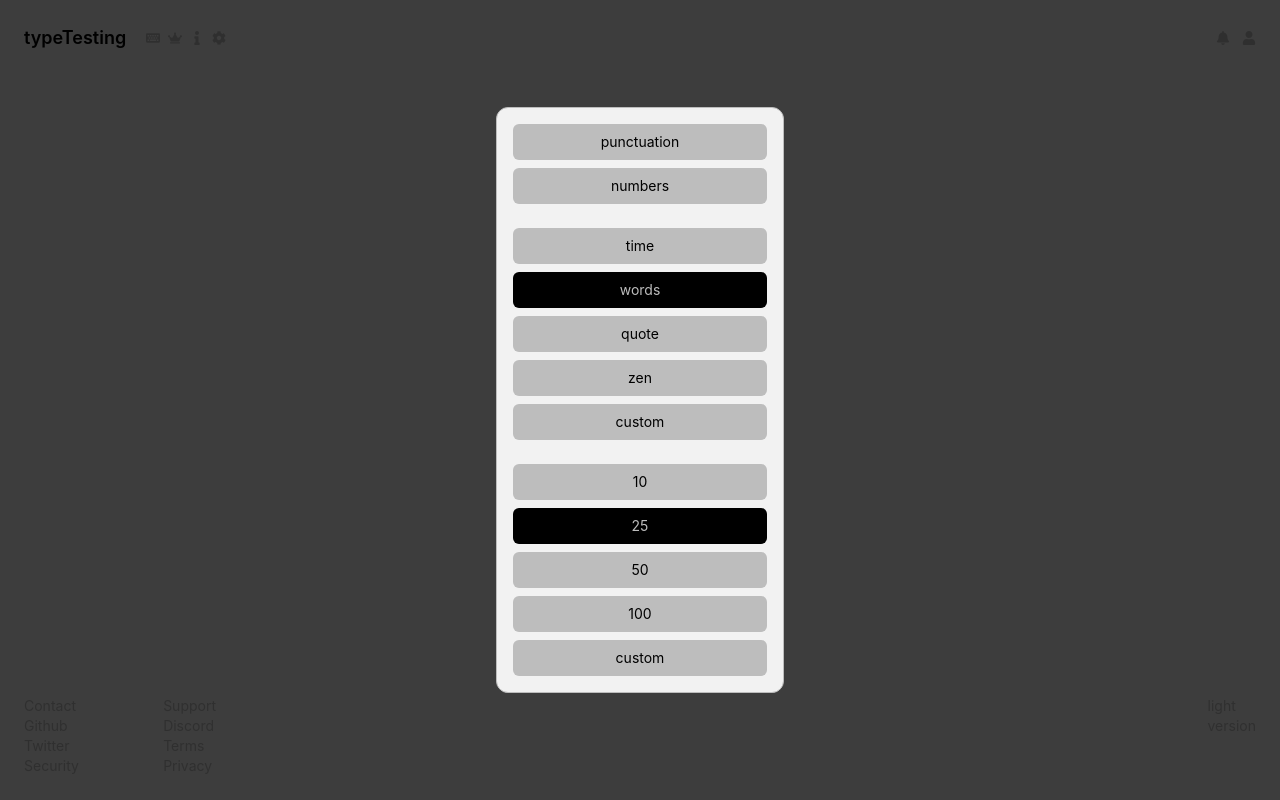
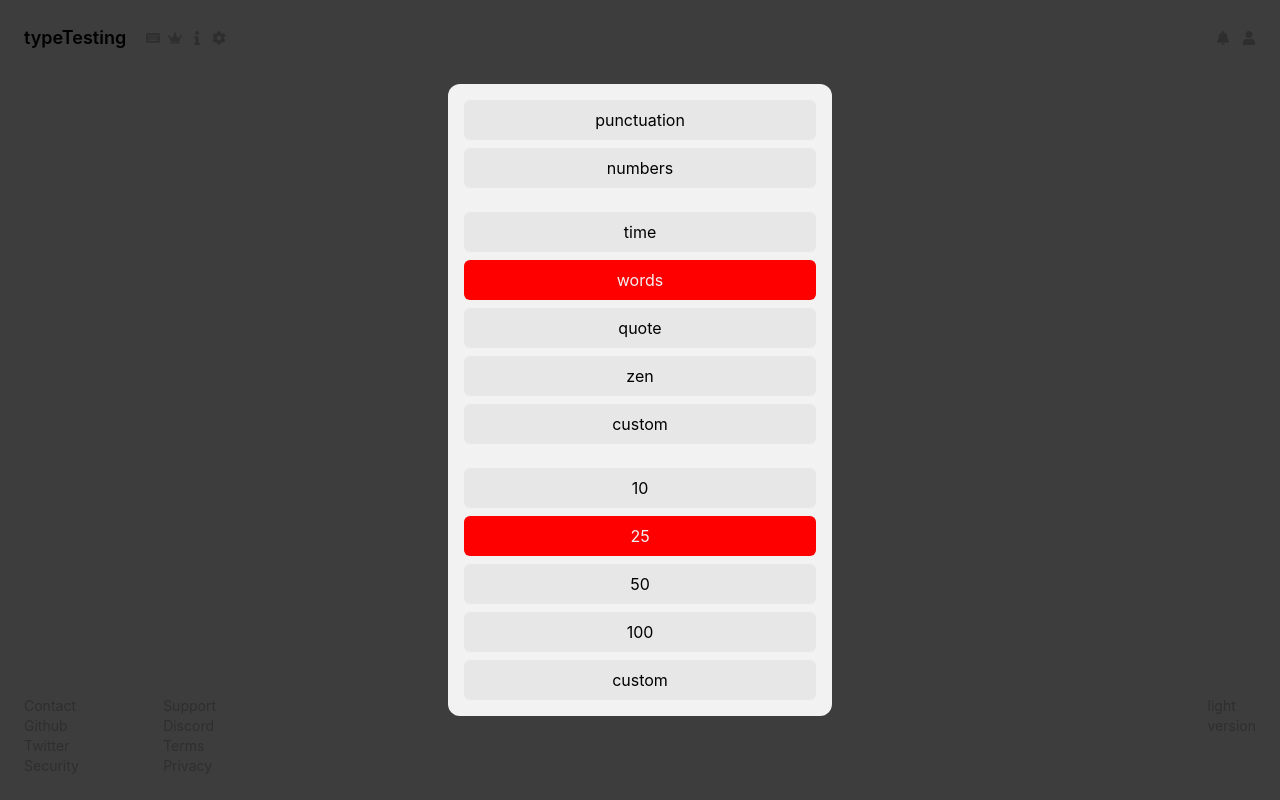
Before and after one commit to hamza2001-max/test-typing-mern, a React (Create React App) app in the folder client/: page / in a window 1280 px wide. Both pictures are taken after a click on the button "Test Setting". Shown: the top 800 px of the page. Built offline with nearby package versions, Linux system fonts and the light colour scheme.

Commit message:
fixed the styling of TestSettingsSm.tsx and refactored the app.tsx and home.tsx

```diff
--- a/client/src/App.tsx
+++ b/client/src/App.tsx
@@ -1,42 +1,11 @@
-import { useDispatch, useSelector } from "react-redux";
-import {
-  promptVisibilitySlice,
-  testSettingsVSlice,
-  themeVisibilitySlice,
-} from "./redux/visibilitySlice";
+import { useSelector } from "react-redux";
 import { Home } from "./Pages/Home";
 import { RootState } from "./redux/store";
 
 function App() {
-  const themeVDispatch = useDispatch();
-  const testSettingsVDispatch = useDispatch();
-  const customPromptVDispatch = useDispatch();
-
-  const { inVisibleTheme } = themeVisibilitySlice.actions;
-  const { inVisibleTS } = testSettingsVSlice.actions;
-  const { inVisibleCustom } = promptVisibilitySlice.actions;
-
   const theme = useSelector((state: RootState) => state.theme.theme);
-  const testSettingsVSelector = useSelector(
-    (state: RootState) => state.isTestSettingsVisible.isTestSettingsVisible
-  );
-  const customPromptVSelector = useSelector(
-    (state: RootState) => state.isPromptVisible.isPromptVisible
-  );
-  const themeVSelector = useSelector((state: RootState) => state.isThemeVisible.isThemeVisible);
-
   return (
-    <div
-      className={`${theme} App relative bg-custom-fill`}
-      onClick={() => {
-        themeVSelector && themeVDispatch(inVisibleTheme());
-        testSettingsVSelector && testSettingsVDispatch(inVisibleTS());
-        customPromptVSelector && customPromptVDispatch(inVisibleCustom());
-      }}
-    >
-      {(themeVSelector || testSettingsVSelector) && (
-        <div className="z-20 absolute w-full h-full bg-custom-fadedBlack"></div>
-      )}
+    <div className={`${theme} App relative bg-custom-fill`}>
       <Home />
     </div>
   );
--- a/client/src/Pages/Home.tsx
+++ b/client/src/Pages/Home.tsx
@@ -3,24 +3,55 @@
 import { TestSettings } from "../components/TestSettings";
 import { TestGrounds } from "../components/TestGrounds";
 import { WordsLimiterPrompt } from "../components/WordsLimiterPrompt";
-// import { customPromptVSInterface } from "../types";
-import { useSelector } from "react-redux";
+import { useDispatch, useSelector } from "react-redux";
 import { RootState } from "../redux/store";
+import {
+  promptVisibilitySlice,
+  testSettingsVSlice,
+  themeVisibilitySlice,
+} from "../redux/visibilitySlice";
 
 export const Home = () => {
+  const themeVDispatch = useDispatch();
+  const testSettingsVDispatch = useDispatch();
+  const customPromptVDispatch = useDispatch();
+
+  const { inVisibleTheme } = themeVisibilitySlice.actions;
+  const { inVisibleTS } = testSettingsVSlice.actions;
+  const { inVisibleCustom } = promptVisibilitySlice.actions;
+
+  const testSettingsVSelector = useSelector(
+    (state: RootState) => state.isTestSettingsVisible.isTestSettingsVisible
+  );
   const customPromptVSelector = useSelector(
+    (state: RootState) => state.isPromptVisible.isPromptVisible
+  );
+  const themeVSelector = useSelector(
+    (state: RootState) => state.isThemeVisible.isThemeVisible
+  );
+  const isPromptVisibleSelector = useSelector(
     (state: RootState) => state.isPromptVisible.isPromptVisible
   );
 
   return (
-    <main className="h-screen flex flex-col justify-between">
+    <main
+      className="h-screen flex flex-col justify-between"
+      onClick={() => {
+        themeVSelector && themeVDispatch(inVisibleTheme());
+        testSettingsVSelector && testSettingsVDispatch(inVisibleTS());
+        customPromptVSelector && customPromptVDispatch(inVisibleCustom());
+      }}
+    >
+      {(themeVSelector || testSettingsVSelector || isPromptVisibleSelector) && (
+        <div className="z-20 absolute w-full h-full bg-custom-fadedBlack"></div>
+      )}
       <div className="space-y-11">
         <Navigation />
         <TestSettings />
         <TestGrounds />
       </div>
       <Footer />
-      {customPromptVSelector === true && <WordsLimiterPrompt />}
+      {isPromptVisibleSelector === true && <WordsLimiterPrompt />}
     </main>
   );
 };
--- a/client/src/components/TestSettings.tsx
+++ b/client/src/components/TestSettings.tsx
@@ -15,7 +15,7 @@
   return (
     <section className="flex justify-center items-center flex-col">
       <button
-        className="flex items-center text-custom-primary cursor-pointer hover:text-custom-secondary transition ease-in-out delay-75"
+        className="px-8 py-3 rounded-lg flex items-center text-custom-primary bg-custom-fadedFill cursor-pointer hover:text-custom-secondary transition ease-in-out delay-75"
         onClick={() => {
           testSettingsVSelector === false && testSettingsVDispatch(visibleTS());
         }}
--- a/client/src/components/TestSettingsSm.tsx
+++ b/client/src/components/TestSettingsSm.tsx
@@ -33,8 +33,8 @@
 
   return (
     <section
-      className="w-72 p-4 rounded-xl flex flex-col text-sm bg-custom-fill z-30
-  text-custom-primary border border-custom-primary absolute top-1/2 left-1/2 transform -translate-x-1/2 -translate-y-1/2"
+      className="w-96 p-4 rounded-xl flex flex-col bg-custom-fill z-30
+  text-custom-primary absolute top-1/2 left-1/2 transform -translate-x-1/2 -translate-y-1/2"
       onClick={(e) => e.stopPropagation()}
     >
       <div className="space-y-6">
@@ -44,8 +44,8 @@
               key={btn.label}
               className={`${
                 btn.label === testModifierSelector
-                  ? "text-custom-primary bg-custom-secondary"
-                  : "text-custom-secondary bg-custom-primary"
+                  ? "text-custom-fill bg-custom-tertiary"
+                  : "text-custom-secondary bg-custom-fadedFill"
               } py-2 rounded-md`}
               onClick={() => {
                 btn.label === testModifierSelector
@@ -63,8 +63,8 @@
               key={btn.label}
               className={`${
                 btn.label === testModeSelector
-                  ? "text-custom-primary bg-custom-secondary"
-                  : "text-custom-secondary bg-custom-primary"
+                  ? "text-custom-fill bg-custom-tertiary"
+                  : "text-custom-secondary bg-custom-fadedFill"
               } py-2 rounded-md`}
               onClick={() => {
                 testModeDispatch(btn.action());
@@ -82,8 +82,8 @@
                 key={index}
                 className={`${
                   option.limit === testLimiterSelector
-                    ? "text-custom-primary bg-custom-secondary"
-                    : "text-custom-secondary bg-custom-primary"
+                    ? "text-custom-fill bg-custom-tertiary"
+                    : "text-custom-secondary bg-custom-fadedFill"
                 } py-2 rounded-md`}
                 onClick={() => testLimiterDispatch(option.action)}
               >
@@ -96,8 +96,8 @@
                 key={index}
                 className={`${
                   option.limit === testLimiterSelector
-                    ? "text-custom-primary bg-custom-secondary"
-                    : "text-custom-secondary bg-custom-primary"
+                    ? "text-custom-fill bg-custom-tertiary"
+                    : "text-custom-secondary bg-custom-fadedFill"
                 } py-2 rounded-md`}
                 onClick={() => {
                   option.limit !== "custom" &&
@@ -117,8 +117,8 @@
                 key={index}
                 className={`${
                   option.limit === testLimiterSelector
-                    ? "text-custom-primary bg-custom-secondary"
-                    : "text-custom-secondary bg-custom-primary"
+                    ? "text-custom-fill bg-custom-tertiary"
+                    : "text-custom-secondary bg-custom-fadedFill"
                 } py-2 rounded-md`}
                 onClick={() => testLimiterDispatch(option.action)}
               >
@@ -131,8 +131,8 @@
                 key={index}
                 className={`${
                   option.limit === testLimiterSelector
-                    ? "text-custom-primary bg-custom-secondary"
-                    : "text-custom-secondary bg-custom-primary"
+                    ? "text-custom-fill bg-custom-tertiary"
+                    : "text-custom-secondary bg-custom-fadedFill"
                 } py-2 rounded-md`}
                 onClick={() => testLimiterDispatch(option.action)}
               >
--- a/client/src/index.css
+++ b/client/src/index.css
@@ -5,10 +5,11 @@
 
 @layer base {
   .light {
-    --color-primary: #bdbdbd;
+    --color-primary: #b7b7b7;
     --color-secondary: #000;
     --color-tertiary: #ff0000;
     --color-fill: #f2f2f2;
+    --color-faded-fill: #e7e7e7;
   }
 
   .dark {
@@ -16,6 +17,7 @@
     --color-secondary: #fff;
     --color-tertiary: #ff0000;
     --color-fill: #000;
+    --color-faded-fill: #191919;
   }
 
   .afterDark {
@@ -23,6 +25,7 @@
     --color-secondary: #fca6d1;
     --color-tertiary: #e1e7ec;
     --color-fill: #1b1d36;
+    --color-faded-fill: #17182c;
   }
 
   .retrocast {
@@ -30,6 +33,7 @@
     --color-secondary: #f3e03b;
     --color-tertiary: #ffffff;
     --color-fill: #07737a;
+    --color-faded-fill: #26858b;
   }
 
   .laser {
@@ -37,13 +41,15 @@
     --color-secondary: #009eaf;
     --color-tertiary: #dbe7e8;
     --color-fill: #221b44;
+    --color-faded-fill: #1e173b;
   }
 
   .matrix {
-    --color-primary: #003b00;
+    --color-primary: #006500;
     --color-secondary: #15ff00;
     --color-tertiary: #d1ffcd;
     --color-fill: #000000;
+    --color-faded-fill: #032000;
   }
 
   .trance {
@@ -51,6 +57,7 @@
     --color-secondary: #e51376;
     --color-tertiary: #02d3b0;
     --color-fill: #00021b;
+    --color-faded-fill: #18214c;
   }
 
   .desertOasis {
@@ -58,6 +65,7 @@
     --color-secondary: #000000;
     --color-tertiary: #76bb40;
     --color-fill: #fff2d5;
+    --color-faded-fill: #eddebc;
   }
 
   .ourTheme {
@@ -65,6 +73,7 @@
     --color-secondary: #fcd116;
     --color-tertiary: #ffffff;
     --color-fill: #ce1226;
+    --color-faded-fill: #9f1020;
   }
 
   .tronOrange {
@@ -72,6 +81,7 @@
     --color-secondary: #fcd116;
     --color-tertiary: #ff0000;
     --color-fill: #0d1c1c;
+    --color-faded-fill: #9c9191;
   }
 
   .soaringSkies {
@@ -79,6 +89,7 @@
     --color-secondary: #000000;
     --color-tertiary: #55c6f0;
     --color-fill: #fff9f2;
+    --color-faded-fill: #e5ddd4;
   }
 
   .ishtar {
@@ -86,6 +97,7 @@
     --color-secondary: #fae1c3;
     --color-tertiary: #91170c;
     --color-fill: #202020;
+    --color-faded-fill: #272727;
   }
 }
 
--- a/client/tailwind.config.js
+++ b/client/tailwind.config.js
@@ -15,10 +15,11 @@
       },
       backgroundColor: {
         custom: {
-          fill: 'var(--color-fill)',
           primary: 'var(--color-primary)',
           secondary: 'var(--color-secondary)',
           tertiary: 'var(--color-tertiary)',
+          fill: 'var(--color-fill)',
+          fadedFill: 'var(--color-faded-fill)',
           fadedBlack: 'rgba(0,0,0,.75)'
         }
       },
```
Also changed, not shown: client/src/components/WordsLimiterPrompt.tsx (+21 -11 lines).
